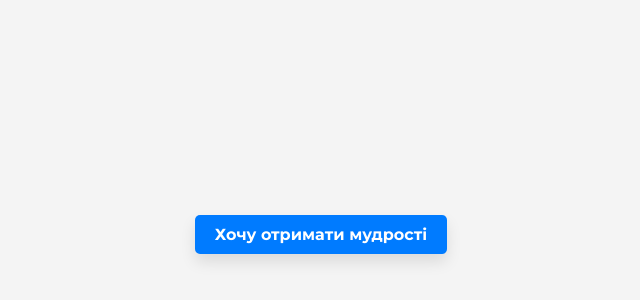
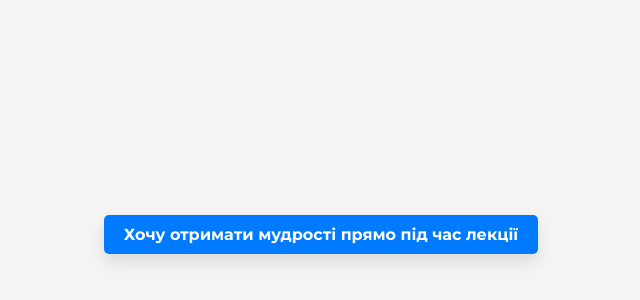
Before and after one commit to VadimMentorQA/random-app, a plain HTML site: page index.html in a window 1280 px wide. Shown: the part 164-464 px from the top of the page, without its empty margins (319-959 px from the left). Drawn offline with Linux system fonts and the light colour scheme.

Commit message:
Add button description

```diff
--- a/index.html
+++ b/index.html
@@ -12,7 +12,9 @@
     <!-- Optional CSS file -->
   </head>
   <body>
-    <button id="quoteButton">Хочу отримати мудрості</button>
+    <button id="quoteButton">
+      Хочу отримати мудрості прямо під час лекції
+    </button>
     <div id="quoteDisplay"></div>
 
     <script src="script.js"></script>
```
